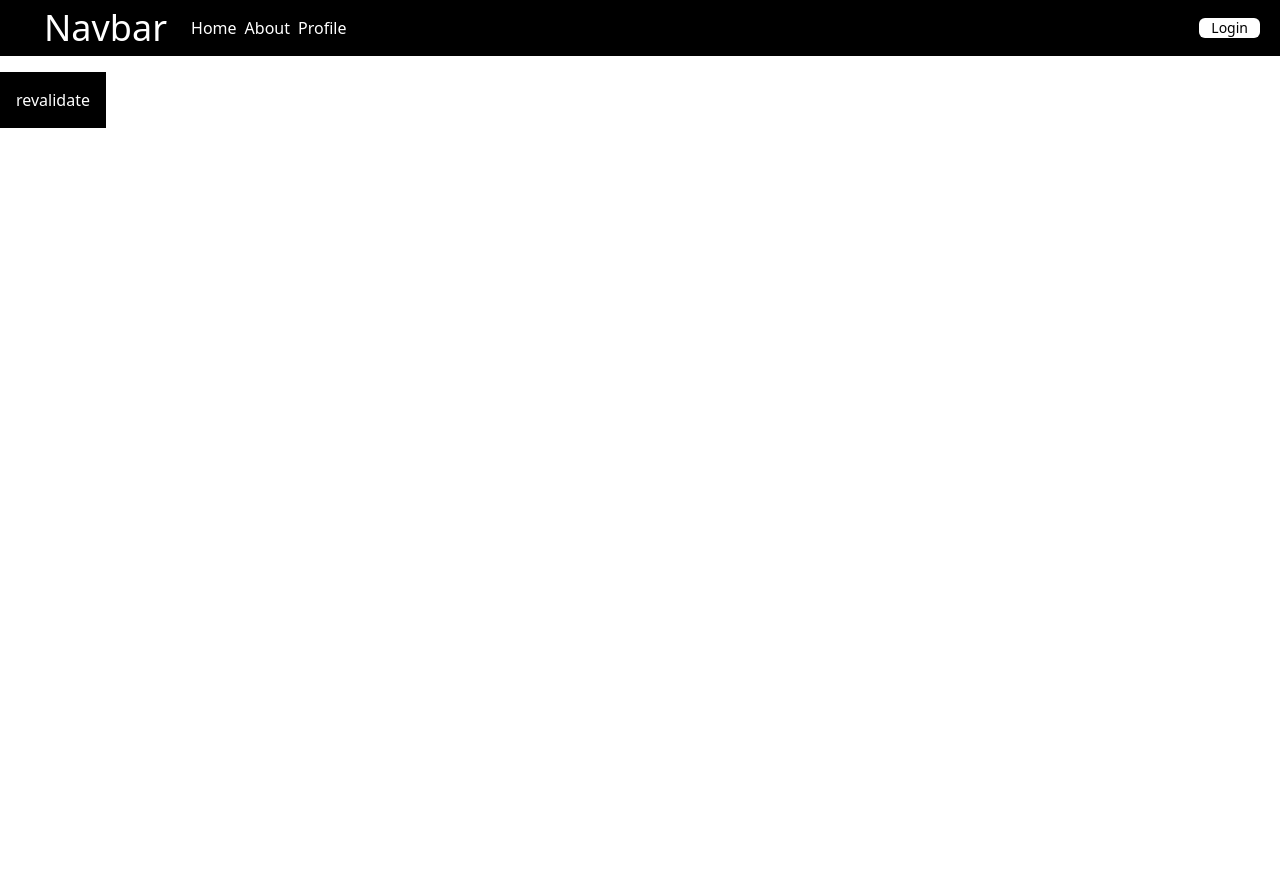
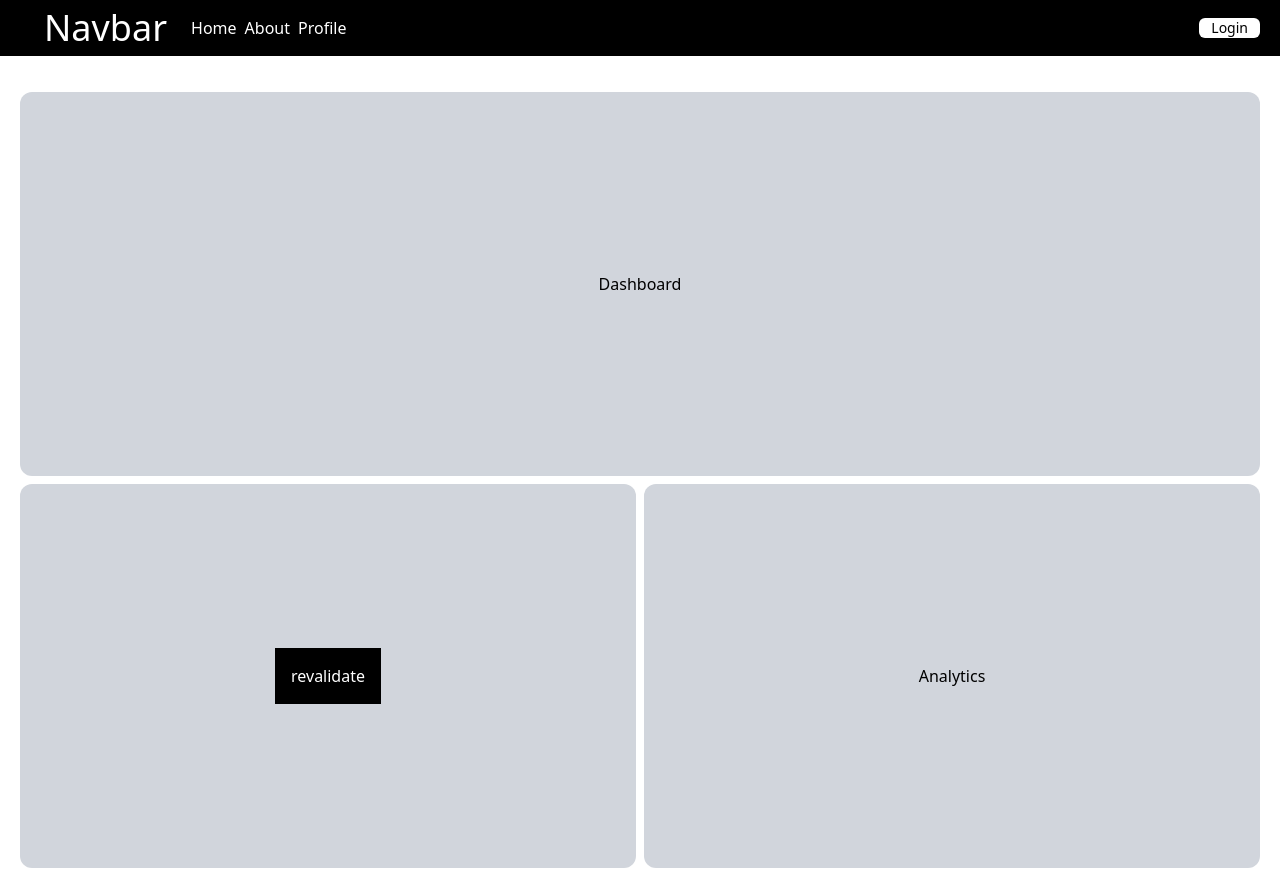
Before and after one commit to KINGDimsSky/NextJSPlayground, a Next.js app: page /dashboard in a window 1280 px wide. Before the commit the page ends 800 px from the top, so only its background shows below. Built offline with nearby package versions, Linux system fonts and the light colour scheme.

Commit message:
Learning Parallel Routes

```diff
--- /dev/null
+++ b/src/app/(admin)/dashboard/@admin/page.tsx
@@ -0,0 +1,26 @@
+'use client'
+
+import { useState } from "react"
+
+export default function AdminPage() {
+    const [status, setStatus] = useState<string>("")
+
+    const revalidate = async () => {
+        const res = await fetch('api/revalidate?tag=products&secret=Dimssky123', {
+            method: 'POST'
+        })
+
+        if (!res.ok) {
+            setStatus("Failed Revalidate")
+        }else {
+             setStatus("Succes Revalidate!")
+        }
+    }
+
+    return (
+        <div className="w-3/6 h-96 bg-gray-300 rounded-xl flex justify-center items-center">
+            <h1>{status}</h1>
+            <button onClick={revalidate} className="p-4 text-white bg-black cursor-pointer">revalidate</button>
+        </div>
+    )
+}
--- /dev/null
+++ b/src/app/(admin)/dashboard/@analytics/page.tsx
@@ -0,0 +1,7 @@
+export default function AnalyticPage (){
+    return (
+        <div className="w-3/6 h-96 bg-gray-300 rounded-xl flex justify-center items-center cursor-pointer hover:bg-gray-900/80 transition-all duration-300">
+            <h2>Analytics</h2>
+        </div>
+    )
+}
--- /dev/null
+++ b/src/app/(admin)/dashboard/layout.tsx
@@ -0,0 +1,19 @@
+export default function Layout({
+  children,
+  admin,
+  analytics,
+}: {
+  children: React.ReactNode;
+  admin: React.ReactNode;
+  analytics: React.ReactNode
+}) {
+  return (
+    <div className="p-5">
+      <div>{children}</div>
+      <div className="flex gap-2 mt-2">
+        {admin}
+        {analytics}
+      </div>
+    </div>
+  );
+}
--- a/src/app/(admin)/dashboard/page.tsx
+++ b/src/app/(admin)/dashboard/page.tsx
@@ -1,26 +1,7 @@
-'use client'
-
-import { useState } from "react"
-
-export default function Dashboard() {
-    const [status, setStatus] = useState<string>("")
-
-    const revalidate = async () => {
-        const res = await fetch('api/revalidate?tag=products&secret=Dimssky123', {
-            method: 'POST'
-        })
-
-        if (!res.ok) {
-            setStatus("Failed Revalidate")
-        }else {
-             setStatus("Succes Revalidate!")
-        }
-    }
-
+export default function DashboardPage () {
     return (
-        <div>
-            <h1>{status}</h1>
-            <button onClick={revalidate} className="p-4 text-white bg-black cursor-pointer">revalidate</button>
+        <div className="w-full h-96 bg-gray-300 rounded-xl flex justify-center items-center">
+            <h2>Dashboard</h2>
         </div>
     )
 }
--- a/src/app/products/[[...slug]]/page.tsx
+++ b/src/app/products/[[...slug]]/page.tsx
@@ -24,7 +24,7 @@ async function getData(id ?: string) {
 
 export default async function ProductPage ({params, searchParams} : PropsPage) {
     const {slug} = params
-    const id = searchParams.id
+    const {id} = searchParams
     const products = await getData(id) //tambah parameter cak lek testing single product
     console.log (products)
     console.log (id)
```
